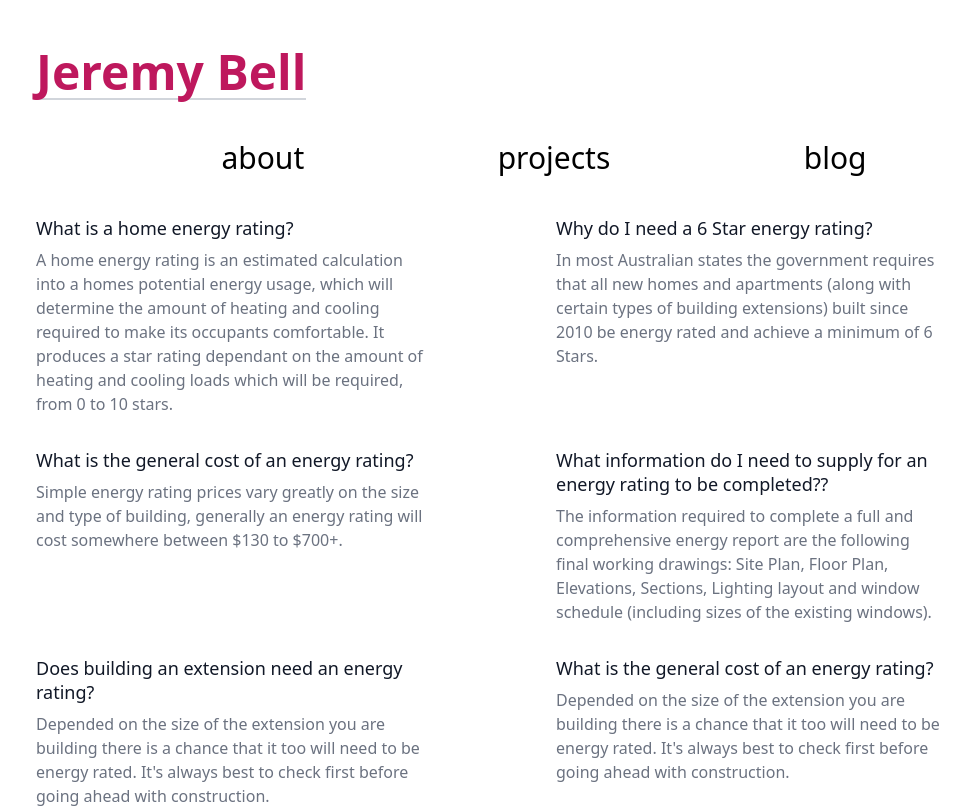
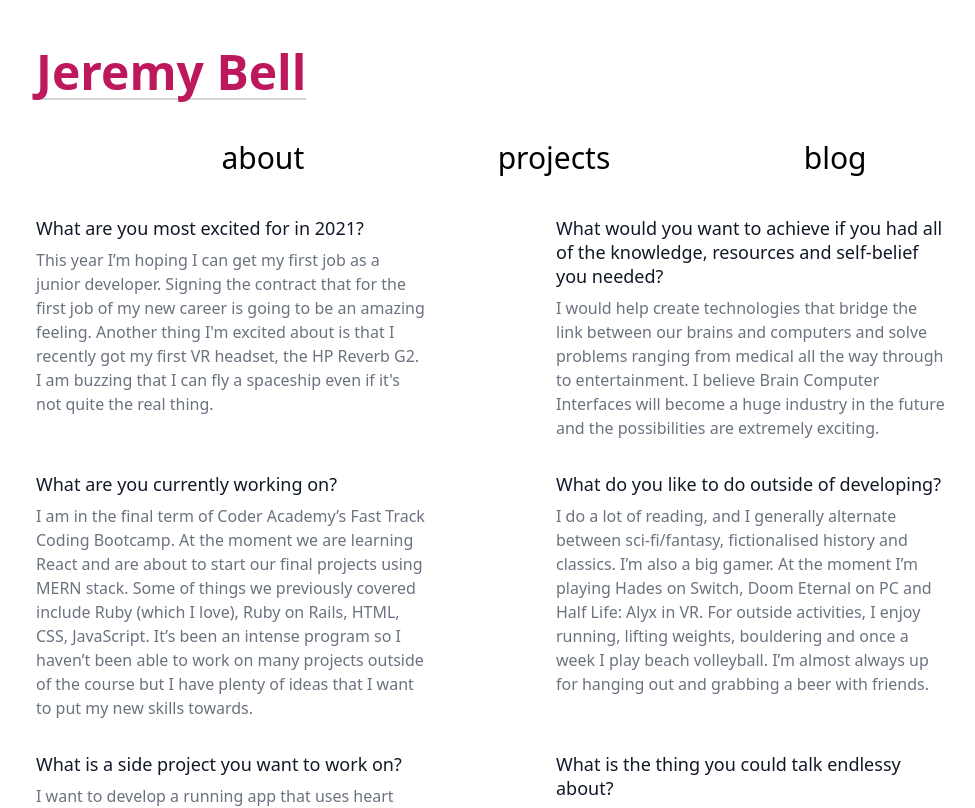
Before and after one commit to Jezzabell91/jeremybell-dev, a Next.js app: page /about in a window 1280 px wide. Shown: the top 808 px of the page, without its empty margins (100-1075 px from the left). Built offline with nearby package versions, Linux system fonts and the light colour scheme.

Commit message:
Added content to about page

```diff
--- a/pages/about.js
+++ b/pages/about.js
@@ -8,62 +8,59 @@ const About = () => {
     <ul className="grid place-items-start grid-cols-1 gap-8 md:grid-cols-2 mb-6">
         <li className="w-4/5">
             <p className="text-lg font-medium leading-6 text-gray-900">
-                What is a home energy rating?
+                What are you most excited for in 2021?
             </p>
             <p className="mt-2">
                 <p className="text-base leading-6 text-gray-500">
-                    A home energy rating is an estimated calculation into a homes potential energy usage, which will determine the amount of heating and cooling required to make its occupants comfortable. It produces a star rating dependant on the amount of heating and cooling loads which will be required, from 0 to 10 stars.
+                This year I’m hoping I can get my first job as a junior developer. Signing the contract that for the first job of my new career is going to be an amazing feeling.
+                Another thing I'm excited about is that I recently got my first VR headset, the HP Reverb G2. I am buzzing that I can fly a spaceship even if it's not quite the real thing.                </p>
+            </p>
+        </li>
+        <li className="w-4/5">
+            <p className="text-lg font-medium leading-6 text-gray-900">
+                What would you want to achieve if you had all of the knowledge, resources and self-belief you needed?
+            </p>
+            <p className="mt-2">
+                <p className="text-base leading-6 text-gray-500">
+                I would help create technologies that bridge the link between our brains and computers and solve problems ranging from medical all the way through to entertainment. I believe Brain Computer Interfaces will become a huge industry in the future and the possibilities are extremely exciting.                 </p>
+            </p>
+        </li>
+        <li className="w-4/5">
+            <p className="text-lg font-medium leading-6 text-gray-900">
+                What are you currently working on?
+            </p>
+            <p className="mt-2">
+                <p className="text-base leading-6 text-gray-500">
+                I am in the final term of Coder Academy’s Fast Track Coding Bootcamp. At the moment we are learning React and are about to start our final projects using MERN stack. Some of things we previously covered include Ruby (which I love), Ruby on Rails, HTML, CSS, JavaScript. It’s been an intense program so I haven’t been able to work on many projects outside of the course but I have plenty of ideas that I want to put my new skills towards.</p>
+            </p>
+        </li>
+        <li className="w-4/5">
+            <p className="text-lg font-medium leading-6 text-gray-900">
+                What do you like to do outside of developing?
+            </p>
+            <p className="mt-2">
+                <p className="text-base leading-6 text-gray-500">
+                I do a lot of reading, and I generally alternate between sci-fi/fantasy, fictionalised history and classics. I’m also a big gamer. At the moment I’m playing Hades on Switch, Doom Eternal on PC and Half Life: Alyx in VR.
+For outside activities, I enjoy running, lifting weights, bouldering and once a week I play beach volleyball. I’m almost always up for hanging out and grabbing a beer with friends.
                 </p>
             </p>
         </li>
         <li className="w-4/5">
             <p className="text-lg font-medium leading-6 text-gray-900">
-                Why do I need a 6 Star energy rating?
+                What is a side project you want to work on?
             </p>
             <p className="mt-2">
                 <p className="text-base leading-6 text-gray-500">
-                    In most Australian states the government requires that all new homes and apartments (along with certain types of building extensions) built since 2010 be energy rated and achieve a minimum of 6 Stars.
-                </p>
+                I want to develop a running app that uses heart rate training methodologies to increase my running ability and to track my progress through a running program. I recently learned about heart rate training and I have found that running with HR in mind instead of focusing on pace has helped me, but none of the apps I have found do exactly what I want, so why not make my own?                  </p>
             </p>
         </li>
         <li className="w-4/5">
             <p className="text-lg font-medium leading-6 text-gray-900">
-                What is the general cost of an energy rating?
+                What is the thing you could talk endlessy about?
             </p>
             <p className="mt-2">
                 <p className="text-base leading-6 text-gray-500">
-                    Simple energy rating prices vary greatly on the size and type of building, generally an energy rating will cost somewhere between $130 to $700+.
-                </p>
-            </p>
-        </li>
-        <li className="w-4/5">
-            <p className="text-lg font-medium leading-6 text-gray-900">
-                What information do I need to supply for an energy rating to be completed??
-            </p>
-            <p className="mt-2">
-                <p className="text-base leading-6 text-gray-500">
-                    The information required to complete a full and comprehensive energy report are the following final working drawings: Site Plan, Floor Plan, Elevations, Sections, Lighting layout and window schedule (including sizes of the existing windows).
-                </p>
-            </p>
-        </li>
-        <li className="w-4/5">
-            <p className="text-lg font-medium leading-6 text-gray-900">
-                Does building an extension need an energy rating?
-            </p>
-            <p className="mt-2">
-                <p className="text-base leading-6 text-gray-500">
-                    Depended on the size of the extension you are building there is a chance that it too will need to be energy rated. It&#x27;s always best to check first before going ahead with construction.
-                </p>
-            </p>
-        </li>
-        <li className="w-4/5">
-            <p className="text-lg font-medium leading-6 text-gray-900">
-                What is the general cost of an energy rating?
-            </p>
-            <p className="mt-2">
-                <p className="text-base leading-6 text-gray-500">
-                    Depended on the size of the extension you are building there is a chance that it too will need to be energy rated. It&#x27;s always best to check first before going ahead with construction.
-                </p>
+                I have an obsession/passion for the reality TV show Survivor. I can list every season and winner in order, my personal rankings for best players and can discuss in depth some of the best and worst moves that players have made over the shows 40 seasons.  I really love games that require high levels of social and strategic ability and combining it with physical challenges and the deprivation of living on an island with limited food and water makes for amazing television in my opinion.                </p>
             </p>
         </li>
     </ul>
```
